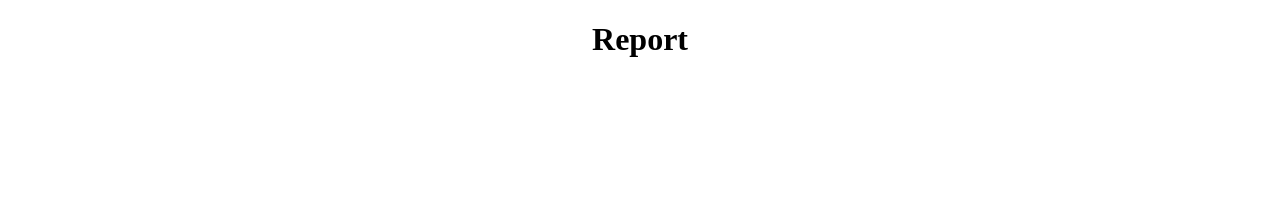
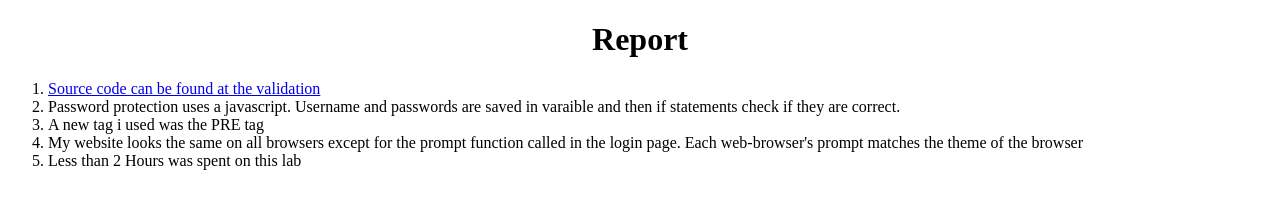
Before and after one commit to npkevin/npkevin.github.io, a plain HTML site: page report.html in a window 1280 px wide. Drawn offline with Linux system fonts and the light colour scheme.

Commit message:
finished lab 1

```diff
--- a/report.html
+++ b/report.html
@@ -6,6 +6,15 @@
 </head>
 <body>
 	<h1 style="text-align: center;">Report</h1>
+	<div >
+		<ol>
+			<li><a href="https://validator.nu/?doc=https%3A%2F%2Fnpkevin.github.io%2Fmain.html&showsource=yes">Source code can be found at the validation</a></li>
+			<li>Password protection uses a javascript. Username and passwords are saved in varaible and then if statements check if they are correct.</li>
+			<li>A new tag i used was the PRE tag</li>
+			<li>My website looks the same on all browsers except for the prompt function called in the login page. Each web-browser's prompt matches the theme of the browser</li>
+			<li>Less than 2 Hours was spent on this lab</li>
+		</ol>
+	</div>
 
 </body>
 </html>
```
